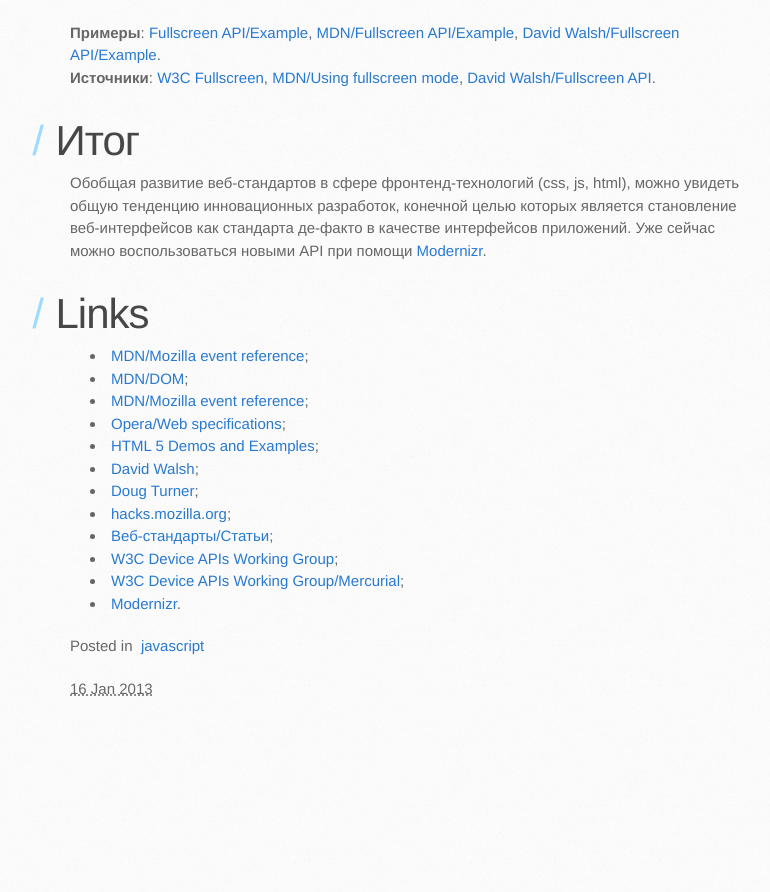
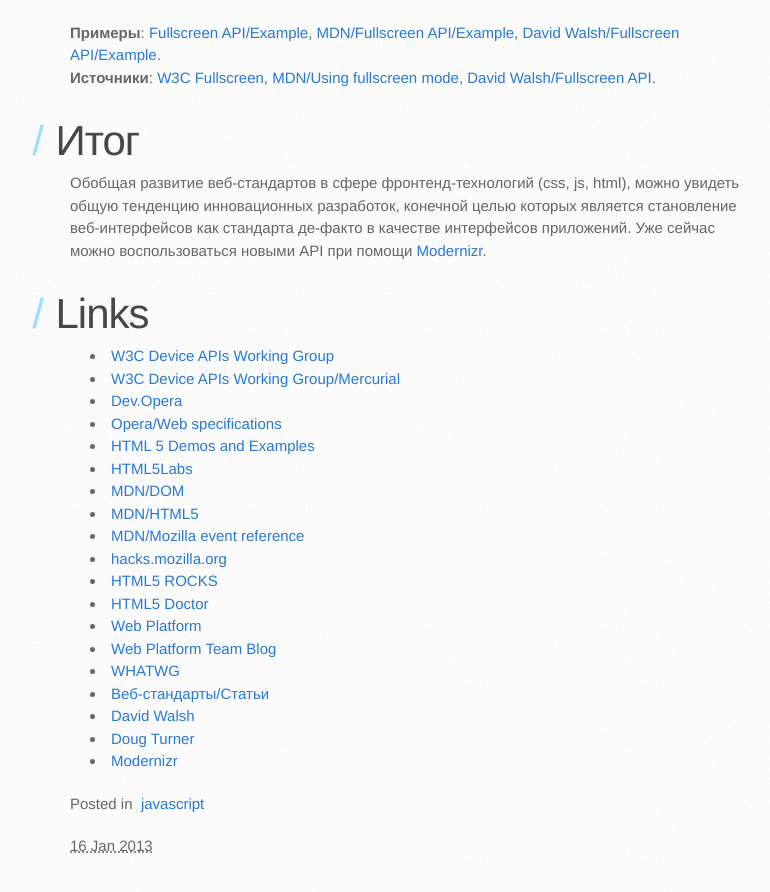
Before and after one commit to sergeymakoveev/sergeymakoveev.github.com, a Jekyll site: the page built from _posts/2013-01-16-frontend-trends.md, in a window 1280 px wide and 900 px high, scrolled down 7167 px. Shown: the top 892 px of the window, without its empty margins (100-870 px from the left). Built offline with Jekyll 4.4.1, drawn with Linux system fonts in a browser that asks for light colours; nearby versions of some CDN libraries; some web fonts are replaced; Markdown is read by kramdown in place of the engine named in the settings; before the commit the page ends 7910 px from its top, so only the background shows below that.

Commit message:
[edit] _posts/2013-01-16-frontend-trends.md

```diff
--- a/_posts/2013-01-16-frontend-trends.md
+++ b/_posts/2013-01-16-frontend-trends.md
@@ -407,19 +407,25 @@ document.mozCancelFullScreen();
 
 
 #Links
-<ul>
-<li><a href="https://developer.mozilla.org/en-US/docs/Mozilla_event_reference" target="_blank">MDN/Mozilla event reference</a>;</li><li><a href="https://developer.mozilla.org/en-US/docs/tag/DOM" target="_blank">MDN/DOM</a>;</li>
-<li><a href="https://developer.mozilla.org/en-US/docs/Mozilla_event_reference" target="_blank">MDN/Mozilla event reference</a>;</li>
-<li><a href="http://www.opera.com/docs/specs/productspecs/" target="_blank">Opera/Web specifications</a>;</li>
-<li><a href="http://html5demos.com/" target="_blank">HTML 5 Demos and Examples</a>;</li>
-<li><a href="http://davidwalsh.name/" target="_blank">David Walsh</a>;</li>
-<li><a href="https://dougturner.wordpress.com/" target="_blank">Doug Turner</a>;</li>
-<li><a href="https://hacks.mozilla.org/" target="_blank">hacks.mozilla.org</a>;</li>
-<li><a href="http://web-standards.ru/category/articles/" target="_blank">Веб-стандарты/Статьи;</a></li>
-<li><a href="http://www.w3.org/2009/dap/#roadmap" target="_blank">W3C Device APIs Working Group</a>;</li>
-<li><a href="https://dvcs.w3.org/hg/dap/file/" target="_blank">W3C Device APIs Working Group/Mercurial</a>;</li>
-<li><a href="http://modernizr.com/download/" target="_blank">Modernizr</a>.</li>
-</ul>
+*   [W3C Device APIs Working Group](http://www.w3.org/2009/dap/#roadmap)
+*   [W3C Device APIs Working Group/Mercurial](https://dvcs.w3.org/hg/dap/file/)
+*   [Dev.Opera](http://dev.opera.com/)
+*   [Opera/Web specifications](http://www.opera.com/docs/specs/productspecs/)
+*   [HTML 5 Demos and Examples](http://html5demos.com/)
+*   [HTML5Labs](http://html5labs.interoperabilitybridges.com/)
+*   [MDN/DOM](https://developer.mozilla.org/en-US/docs/tag/DOM)
+*   [MDN/HTML5](https://developer.mozilla.org/en-US/docs/HTML/HTML5)
+*   [MDN/Mozilla event reference](https://developer.mozilla.org/en-US/docs/Mozilla_event_reference)
+*   [hacks.mozilla.org](https://hacks.mozilla.org/)
+*   [HTML5 ROCKS](http://www.html5rocks.com)
+*   [HTML5 Doctor](http://html5doctor.com/)
+*   [Web Platform](http://www.webplatform.org/)
+*   [Web Platform Team Blog](http://blogs.adobe.com/webplatform/)
+*   [WHATWG](http://www.whatwg.org/)
+*   [Веб-стандарты/Статьи](http://web-standards.ru/category/articles/)
+*   [David Walsh](http://davidwalsh.name/)
+*   [Doug Turner](https://dougturner.wordpress.com/)
+*   [Modernizr](http://modernizr.com/download/)
 
 [presentation]: http://goo.gl/2CkWb
 [w3c-dap]: http://www.w3.org/2009/dap/
```
Also changed, not shown: _posts/2013-02-10-github-pages-blog.md (+38 -2 lines).
